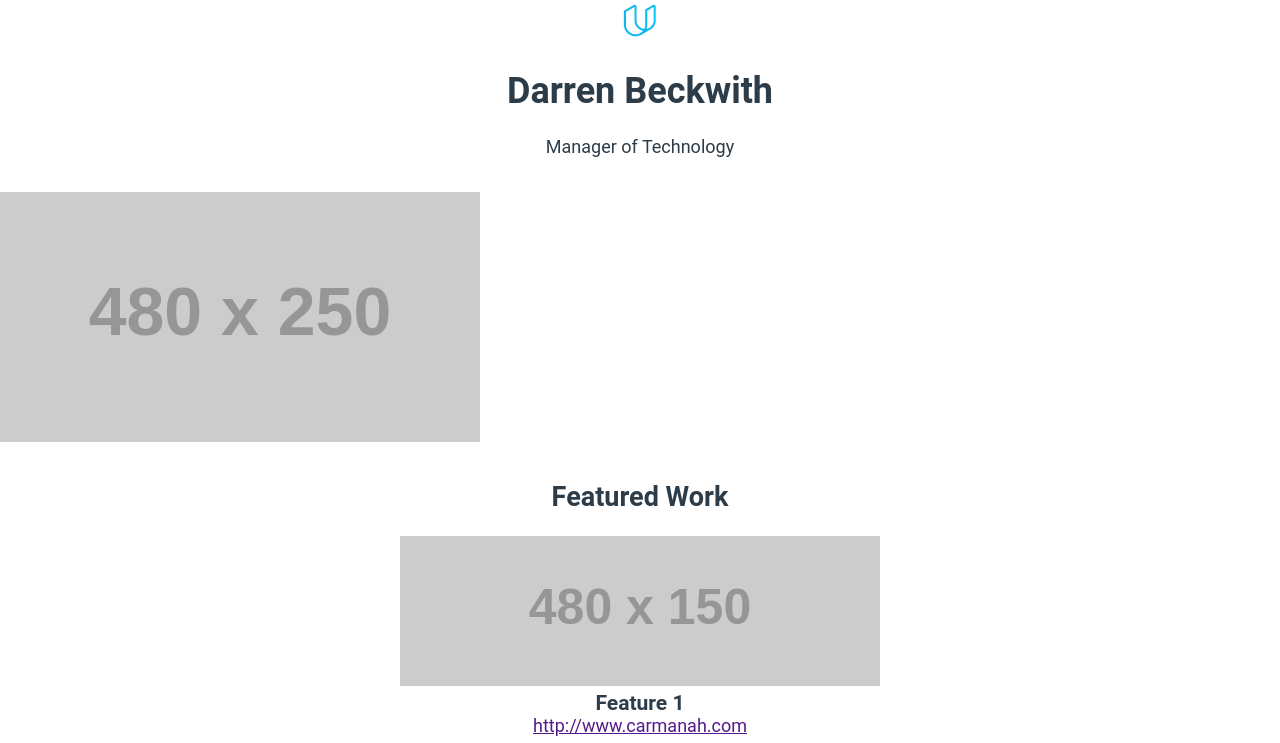
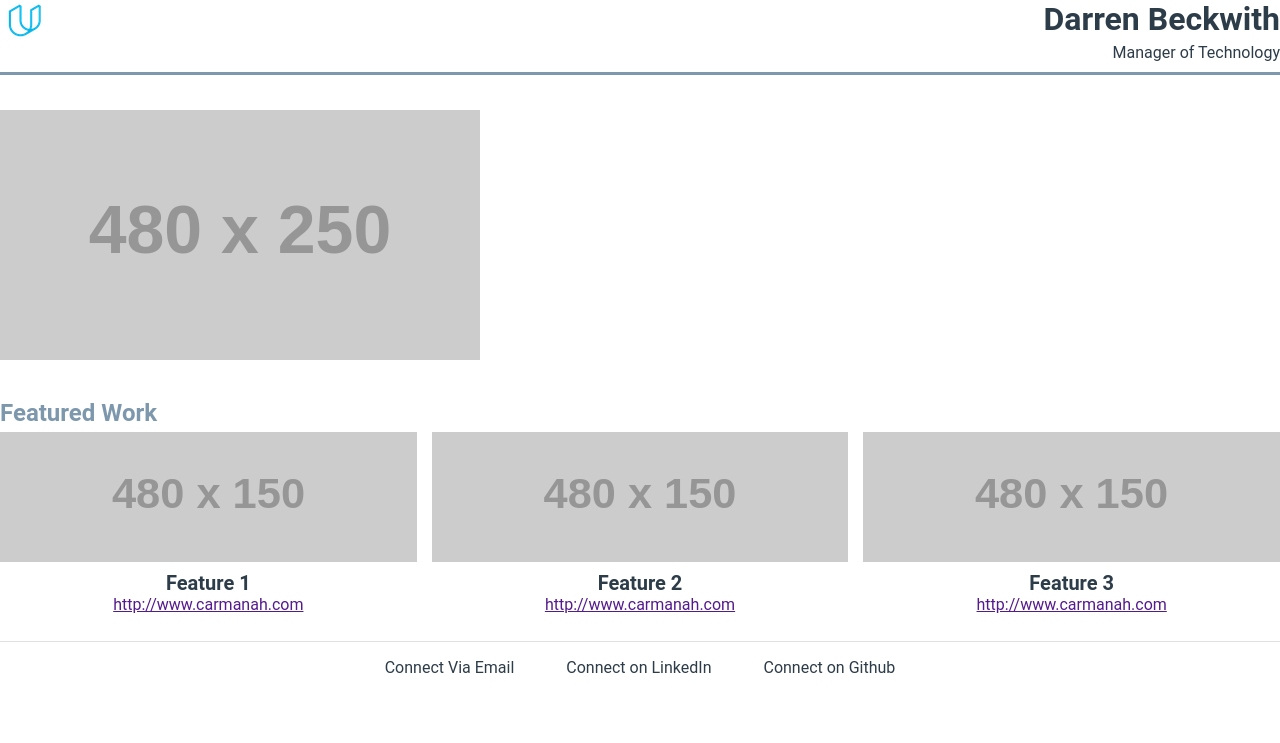
Before and after one commit to dbeckwith01/project1, a plain HTML site: page index.html in a window 1280 px wide. Shown: the top 743 px of the page. Drawn offline with Linux system fonts and the light colour scheme; placeholder pictures from the web are drawn by us.

Commit message:
Styling almost complete
- need to fix hero image

```diff
--- a/assets/css/main.css
+++ b/assets/css/main.css
@@ -1,3 +1,8 @@
+/*
+ *
+ * Global
+ *
+ */
 body,
 html {
   margin: 0;
@@ -5,7 +10,7 @@ html {
   width: 100%;
   height: 100%;
   font-family: Roboto, Arial, Helvetica, sans-serif;
-  font-size: 18px;
+  font-size: 16px;
   color: #2d3c49;
 }
 
@@ -14,27 +19,125 @@ html {
   height: auto;
 }
 
+/*
+ *
+ * Header
+ *
+ */
 .header {
   text-align: center;
   margin-bottom: 35px;
+  border-bottom: 3px solid #7d97ad;
 }
 
-.featured-work {
+.header-name {
+  margin: 0 0 5px 0;
+}
+
+.header-subtitle {
+  margin: 0 0 10px 0;
+}
+
+/*
+ *
+ * Main
+ *
+ */
+ .hero-img {
+  margin: 0 auto;
+}
+
+.featured {
   margin-top: 35px;
 }
 
-.content-header {
+.featured-header {
   text-align: center;
+  margin: 0 0;
+  color: #7d97ad;
 }
+
 .featured-item {
   text-align: center;
-  /* margin: 15px 0; */
+  margin-top: 5px;
 }
 
 .featured-title {
-  margin: 0;
+  margin: 5px 0 0 0;
+  font-size: 1.25em;
 }
 
 .featured-subtitle {
-  margin: 0 0 10px 0;
+  margin: 0 0 12px 0;
 }
+
+/*
+ *
+ * Footer
+ *
+ */
+
+footer {
+  border-top: 1px solid #e0e0e0;
+  width: 100%;
+  text-align: center;
+}
+
+footer ul {
+  padding: 0;
+}
+
+footer li {
+  display: inline-block;
+}
+
+footer a {
+  text-decoration: none;
+  color: #2d3c49;
+  padding: 1.5em;
+}
+
+/*
+ *
+ * Responsive
+ *
+ */
+@media screen and (min-width: 400px) {
+  footer {
+    width: 100%;
+    margin: 0 auto;
+  }
+}
+
+@media screen and (min-width: 700px) {
+  .header {
+    margin: 0 auto 35px;
+    justify-content: space-between;
+    text-align: left;
+  }
+
+  .header-subtitle {
+    text-align: right;
+  }
+
+  .featured-header {
+    text-align: left;
+  }
+
+  .header, .featured-container {
+    display: flex;
+    max-width: 1400px;
+  }
+
+  .featured-container {
+    margin: 0 auto;
+  }
+
+  .featured-item {
+    margin: 5px 15px 15px 0;
+  }
+
+  .featured-item:last-child {
+    margin-right: 0;
+  }
+}
--- a/index.html
+++ b/index.html
@@ -23,12 +23,12 @@
     </header>
     <main class="content">
       <img
-        class="content-img responsive-img"
+        class="hero-img responsive-img"
         src="http://via.placeholder.com/480x250"
         alt="Placeholder"
       />
-      <section class="featured-work">
-        <h2 class="content-header">Featured Work</h2>
+      <section class="featured">
+        <h2 class="featured-header">Featured Work</h2>
         <div class="featured-container">
           <div class="featured-item">
             <img
@@ -66,5 +66,12 @@
         </div>
       </section>
     </main>
+    <footer>
+      <ul>
+        <li><a href="mailto:darren.beckwith@gmail.com">Connect Via Email</a></li>
+        <li><a href="#">Connect on LinkedIn</a></li>
+        <li><a href="#">Connect on Github</a></li>
+      </ul>
+    </footer>
   </body>
 </html>
```
